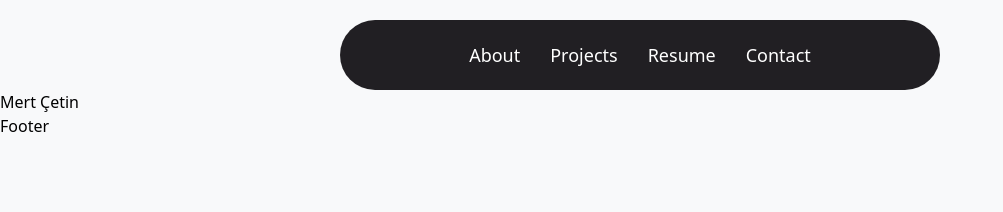
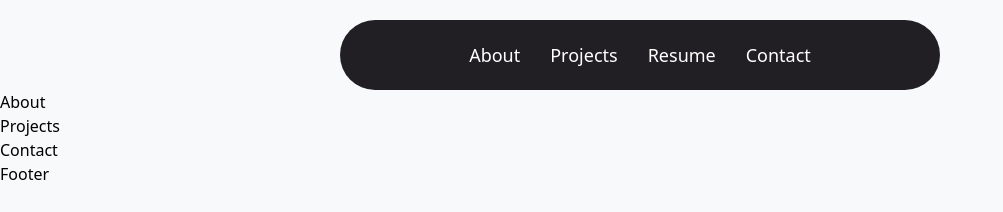
Before and after one commit to mertcetiin/mert.dev, a Next.js app: page / in a window 1280 px wide. Shown: the top 212 px of the page, without its empty margins (0-1003 px from the left). Built offline with nearby package versions, Linux system fonts and the light colour scheme.

Commit message:
main skeleton created

```diff
--- a/app/page.tsx
+++ b/app/page.tsx
@@ -1,8 +1,14 @@
+import About from "@/components/About";
+import Contact from "@/components/Contact";
+import Projects from "@/components/Projects";
+
 
 export default function Home() {
   return (
-    <div>
-      <h1>Mert Çetin</h1>
-    </div>
+    <>
+      <About />
+      <Projects />
+      <Contact />
+    </>
   );
 }
--- /dev/null
+++ b/components/About.tsx
@@ -0,0 +1,9 @@
+import React from 'react'
+
+function About() {
+    return (
+        <div>About</div>
+    )
+}
+
+export default About;
--- /dev/null
+++ b/components/Contact.tsx
@@ -0,0 +1,9 @@
+import React from 'react'
+
+function Contact() {
+    return (
+        <div>Contact</div>
+    )
+}
+
+export default Contact;
--- /dev/null
+++ b/components/Projects.tsx
@@ -0,0 +1,9 @@
+import React from 'react'
+
+function Projects() {
+    return (
+        <div>Projects</div>
+    )
+}
+
+export default Projects;
```
